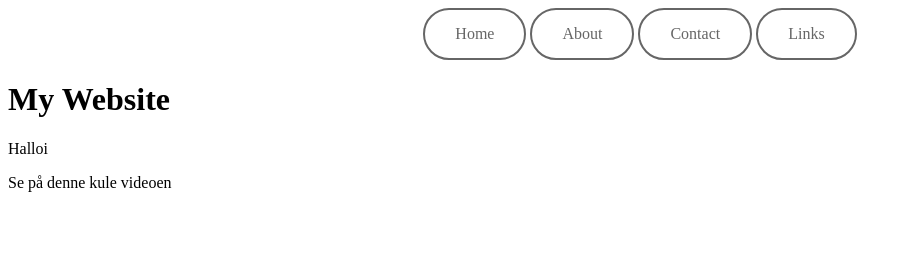
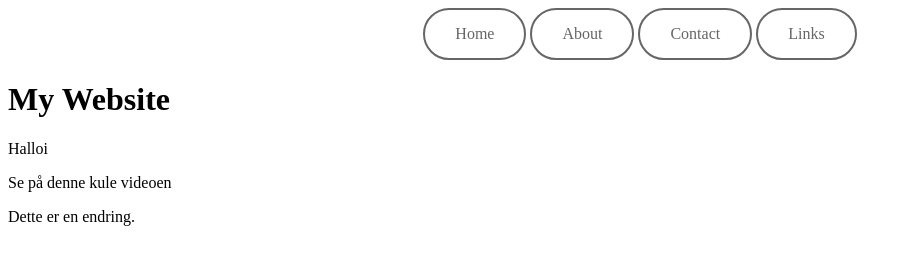
Before and after one commit to Luddeboy1/nifse_gizzel_website, a plain HTML site: page index.html in a window 1280 px wide. Shown: the whole page, without its empty margins (0-912 px from the left). Drawn offline with Linux system fonts and the light colour scheme.

Commit message:
Made a change to index.html

```diff
--- a/index.html
+++ b/index.html
@@ -31,7 +31,7 @@
 
       <p>Halloi</p>
       <p>Se på denne kule videoen</p>
-
+      <p>Dette er en endring.</p>
     </div>
 
     <!-- TODO: Lag en egen footer-meny for aa bygge inn navigasjonslinker på hver side --->
```
